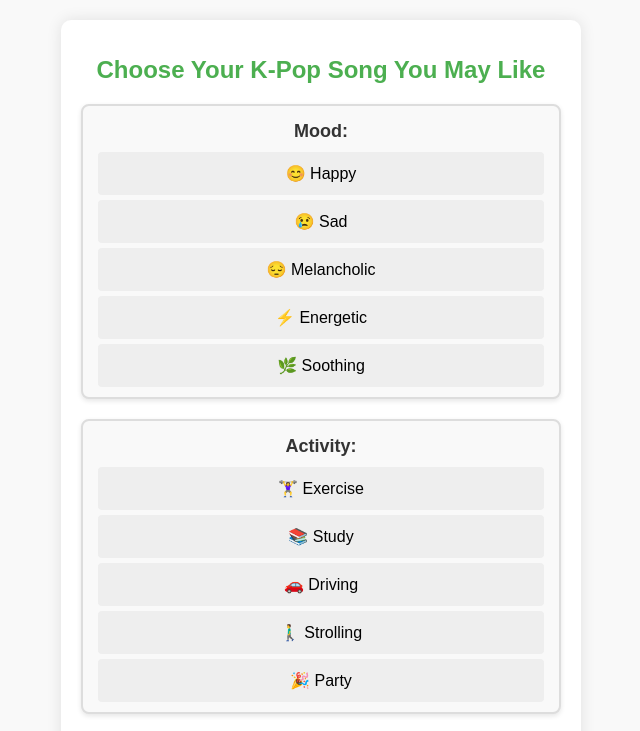
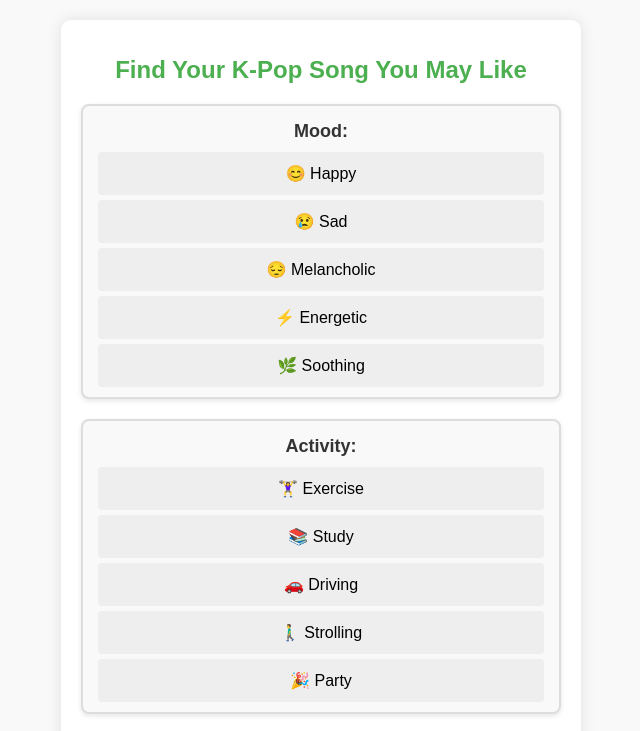
Before and after one commit to myjhye/selectYourFavorite, a plain HTML site: page index.html in a window 1280 px wide. Shown: the top 731 px of the page, without its empty margins (319-959 px from the left). Drawn offline with Linux system fonts and the light colour scheme.

Commit message:
title fix

```diff
--- a/index.html
+++ b/index.html
@@ -3,14 +3,14 @@
 <head>
     <meta charset="UTF-8">
     <meta name="viewport" content="width=device-width, initial-scale=1.0">
-    <title>Choose Your K-Pop Song</title>
+    <title>>Find Your K-Pop Song You May Like</title>
     <link rel="stylesheet" href="style.css">
     <link rel="stylesheet" href="https://cdnjs.cloudflare.com/ajax/libs/font-awesome/6.0.0-beta3/css/all.min.css">
 </head>
 <body>
 
     <div class="container">
-        <h1>Choose Your K-Pop Song You May Like</h1>
+        <h1>Find Your K-Pop Song You May Like</h1>
         <form id="songForm">
             <div class="options">
                 <div class="option-group">
```
